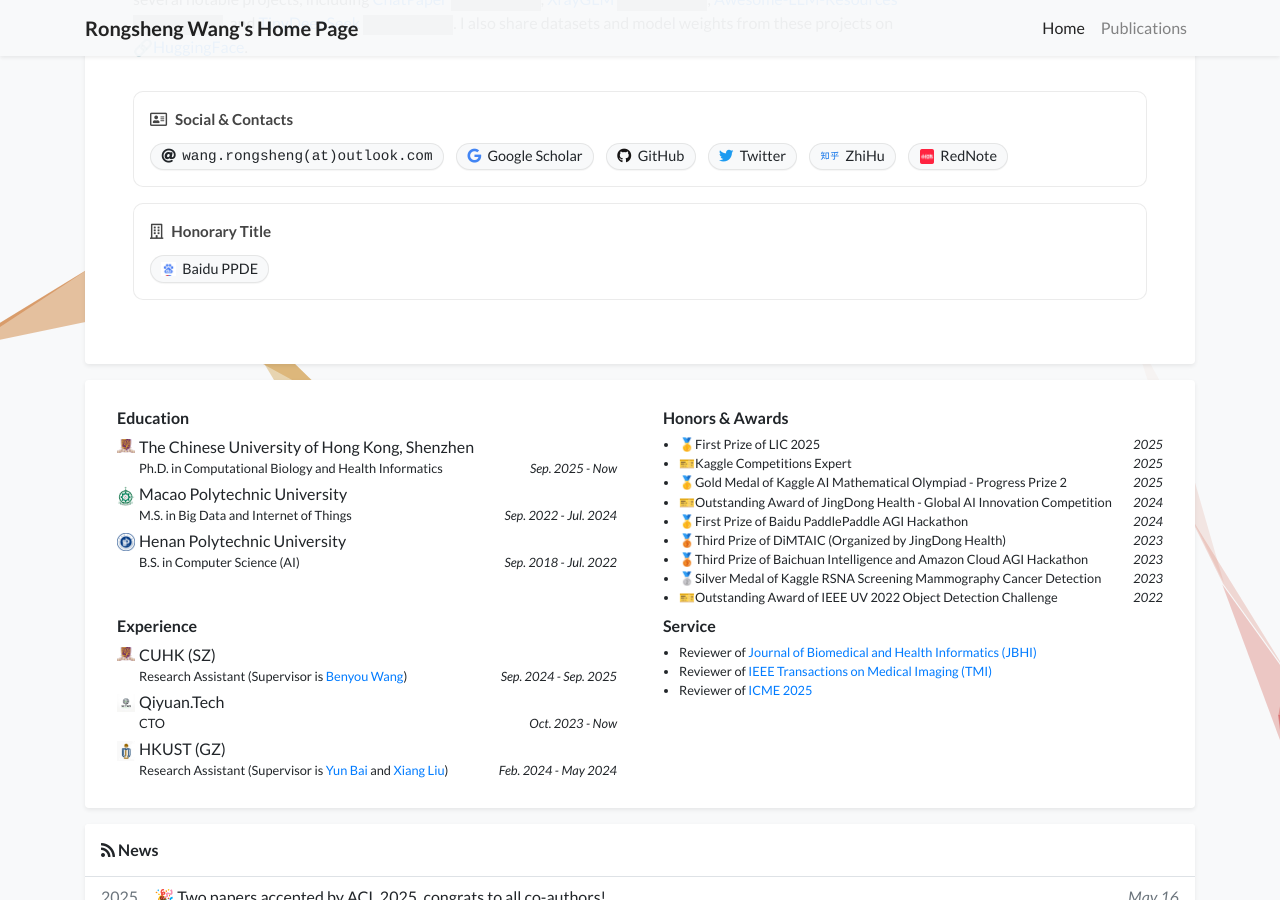
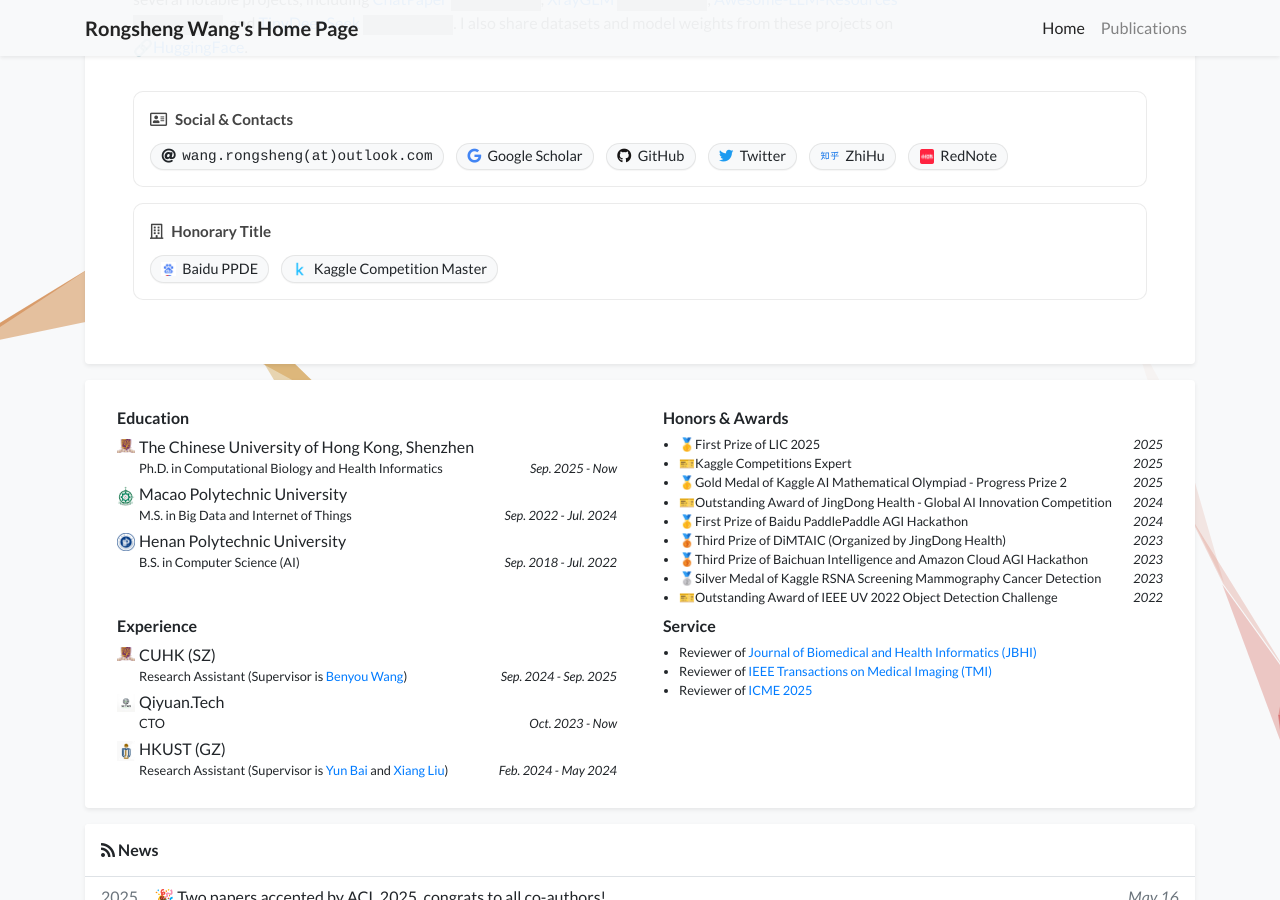
Before and after one commit to WangRongsheng/WangRongsheng.github.io, a Jekyll site: the page built from index.html, in a window 1280 px wide and 900 px high, scrolled down 381 px. Built offline with Jekyll 4.4.1, drawn with Linux system fonts in a browser that asks for light colours; a style sheet for code colours, icons or effects is not loaded; grey boxes are pictures that could not be loaded.

Commit message:
Update profile_card.html

```diff
--- a/_includes/widgets/profile_card.html
+++ b/_includes/widgets/profile_card.html
@@ -237,6 +237,9 @@
                 <a class="profile-chip baiduppde" target="_blank" href="https://www.paddlepaddle.org.cn/ppdemd?n=/ppdemd/%E7%8E%8B%E8%8D%A3%E8%83%9C">
                   <img src="https://raw.githubusercontent.com/WangRongsheng/WangRongsheng.github.io/refs/heads/main/assets/images/baidu.png" alt="Baidu PPDE"> Baidu PPDE
                 </a>
+                <a class="profile-chip baiduppde" target="_blank" href="https://www.kaggle.com/rongshengwang">
+                  <img src="https://raw.githubusercontent.com/WangRongsheng/WangRongsheng.github.io/refs/heads/main/assets/images/kaggle.png" alt="Kaggle"> Kaggle Competition Master
+                </a>
               </div>
             </div>
           </div>
```
